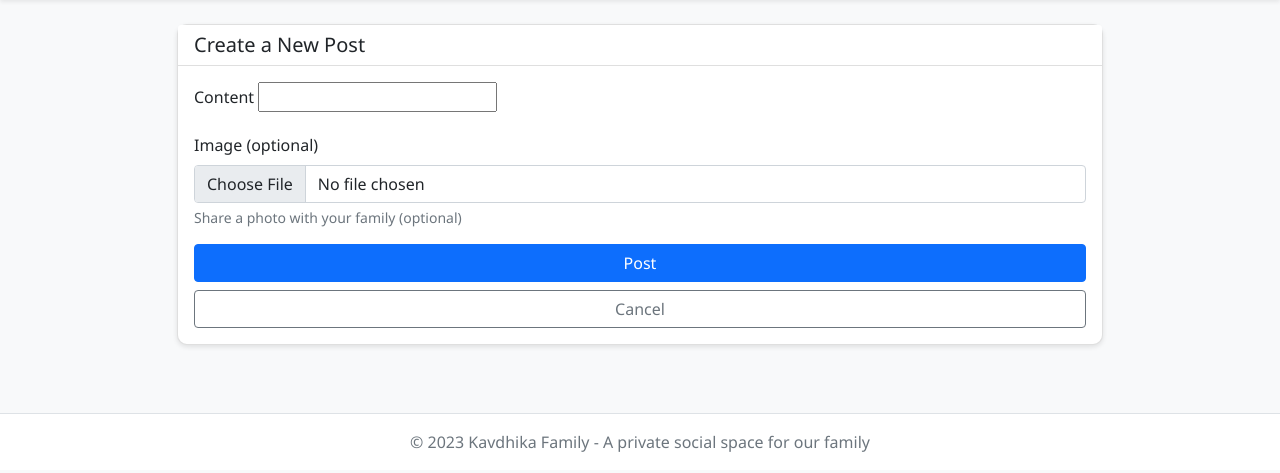
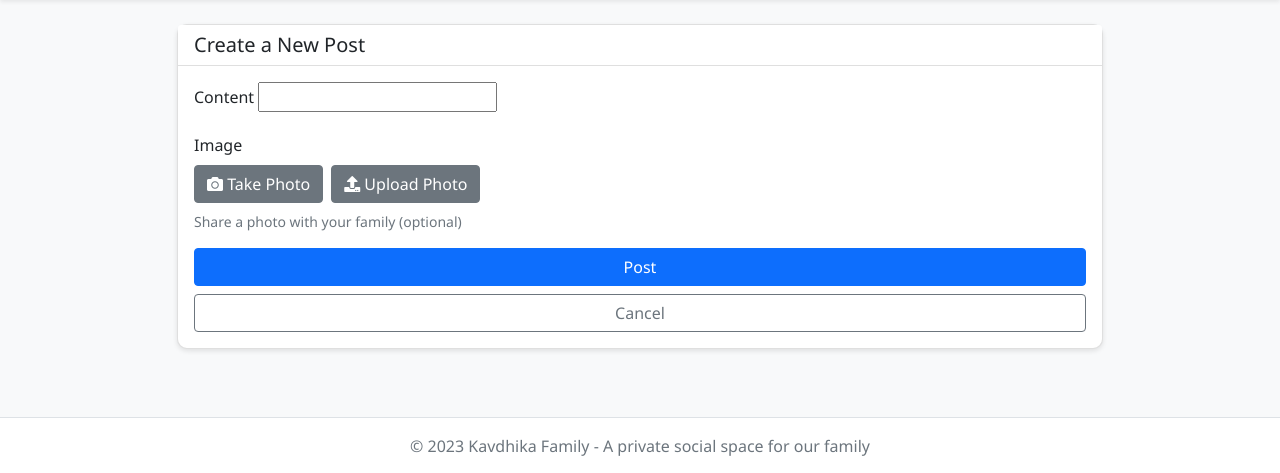
Before and after one commit to abhijitshingote/kavdhika-social-app, a Django app: page /post/create/ in a window 1280 px wide. Shown: the part 99-572 px from the top of the page. Run offline with Django 5.2, Linux system fonts and the light colour scheme; a user stored in the database is signed in; some libraries are stand-ins or nearby versions.

Commit message:
add camera

```diff
--- a/kavdhika-project/kavdhika_app/templates/kavdhika_app/create_post.html
+++ b/kavdhika-project/kavdhika_app/templates/kavdhika_app/create_post.html
@@ -5,6 +5,27 @@
 
 {% block extra_css %}
 <link href="{% static 'tinymce/css/prism.css' %}" rel="stylesheet">
+<style>
+    #camera-preview {
+        width: 100%;
+        max-width: 640px;
+        margin: 10px 0;
+        display: none;
+    }
+    #capture-controls {
+        display: none;
+        margin: 10px 0;
+    }
+    .preview-container {
+        position: relative;
+        display: inline-block;
+    }
+    #captured-image {
+        max-width: 100%;
+        display: none;
+        margin: 10px 0;
+    }
+</style>
 {% endblock %}
 
 {% block content %}
@@ -29,8 +50,28 @@
                     </div>
 
                     <div class="mb-3">
-                        <label for="{{ form.image.id_for_label }}" class="form-label">Image (optional)</label>
+                        <label class="form-label">Image</label>
+                        <div class="d-flex gap-2 mb-2">
+                            <button type="button" class="btn btn-secondary" id="start-camera">
+                                <i class="fas fa-camera"></i> Take Photo
+                            </button>
+                            <label class="btn btn-secondary" for="{{ form.image.id_for_label }}">
+                                <i class="fas fa-upload"></i> Upload Photo
+                            </label>
+                        </div>
                         {{ form.image }}
+                        <div id="camera-container">
+                            <video id="camera-preview" autoplay playsinline></video>
+                            <div id="capture-controls">
+                                <button type="button" class="btn btn-primary" id="capture-photo">
+                                    <i class="fas fa-camera"></i> Capture
+                                </button>
+                                <button type="button" class="btn btn-secondary" id="retake-photo">
+                                    <i class="fas fa-redo"></i> Retake
+                                </button>
+                            </div>
+                            <img id="captured-image" class="img-fluid rounded">
+                        </div>
                         {% if form.image.errors %}
                         <div class="text-danger">
                             {{ form.image.errors }}
@@ -52,4 +93,87 @@
 
 {% block extra_js %}
 {{ form.media }}
+<script>
+    $(document).ready(function() {
+        let stream = null;
+        const cameraPreview = document.getElementById('camera-preview');
+        const captureControls = document.getElementById('capture-controls');
+        const capturedImage = document.getElementById('captured-image');
+        const fileInput = document.getElementById('{{ form.image.id_for_label }}');
+
+        // Hide the file input visually but keep it functional
+        fileInput.style.display = 'none';
+
+        // Start camera when button is clicked
+        $('#start-camera').click(async function() {
+            try {
+                stream = await navigator.mediaDevices.getUserMedia({
+                    video: {
+                        facingMode: 'environment',
+                        width: { ideal: 1920 },
+                        height: { ideal: 1080 }
+                    }
+                });
+                cameraPreview.srcObject = stream;
+                cameraPreview.style.display = 'block';
+                captureControls.style.display = 'block';
+                capturedImage.style.display = 'none';
+                $(this).hide();
+            } catch (err) {
+                console.error('Error accessing camera:', err);
+                alert('Could not access camera. Please make sure you have granted camera permissions.');
+            }
+        });
+
+        // Capture photo
+        $('#capture-photo').click(function() {
+            const canvas = document.createElement('canvas');
+            canvas.width = cameraPreview.videoWidth;
+            canvas.height = cameraPreview.videoHeight;
+            const context = canvas.getContext('2d');
+            context.drawImage(cameraPreview, 0, 0, canvas.width, canvas.height);
+
+            // Display the captured image
+            capturedImage.src = canvas.toDataURL('image/jpeg');
+            capturedImage.style.display = 'block';
+
+            // Convert the canvas to a Blob
+            canvas.toBlob(function(blob) {
+                // Create a File from the Blob
+                const file = new File([blob], 'camera-capture.jpg', { type: 'image/jpeg' });
+
+                // Create a FileList-like object
+                const dataTransfer = new DataTransfer();
+                dataTransfer.items.add(file);
+
+                // Set the file input's files
+                fileInput.files = dataTransfer.files;
+            }, 'image/jpeg', 0.8);
+
+            // Hide camera preview and show retake button
+            cameraPreview.style.display = 'none';
+            $('#capture-photo').hide();
+            $('#retake-photo').show();
+
+            // Stop the camera stream
+            if (stream) {
+                stream.getTracks().forEach(track => track.stop());
+            }
+        });
+
+        // Retake photo
+        $('#retake-photo').click(function() {
+            $('#start-camera').click();
+            $(this).hide();
+            $('#capture-photo').show();
+        });
+
+        // Clean up on page unload
+        $(window).on('unload', function() {
+            if (stream) {
+                stream.getTracks().forEach(track => track.stop());
+            }
+        });
+    });
+</script>
 {% endblock %}
```
Also changed, not shown: kavdhika-project/db.sqlite3, kavdhika-project/media/post_images/camera-capture.jpg (added).
